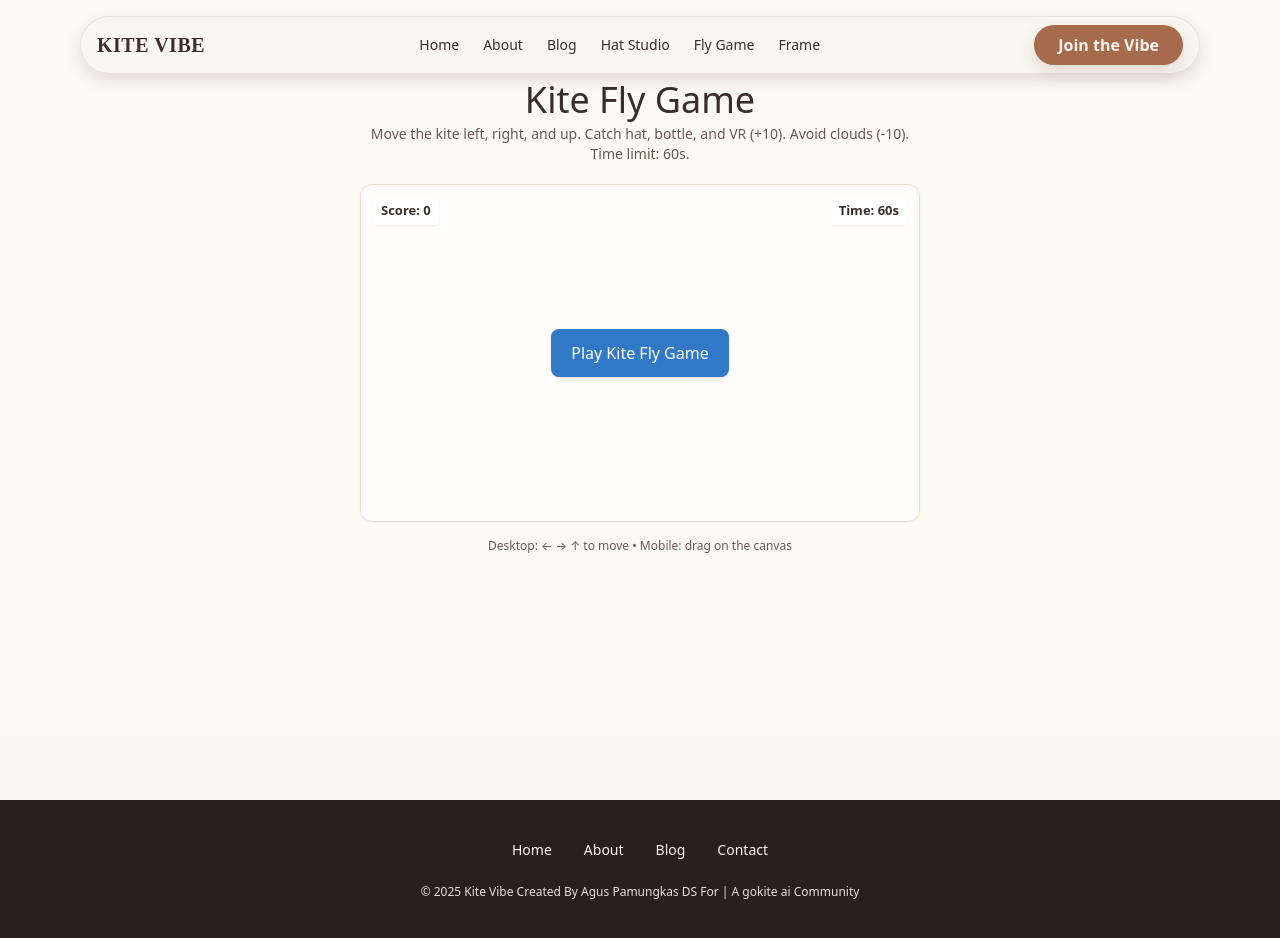
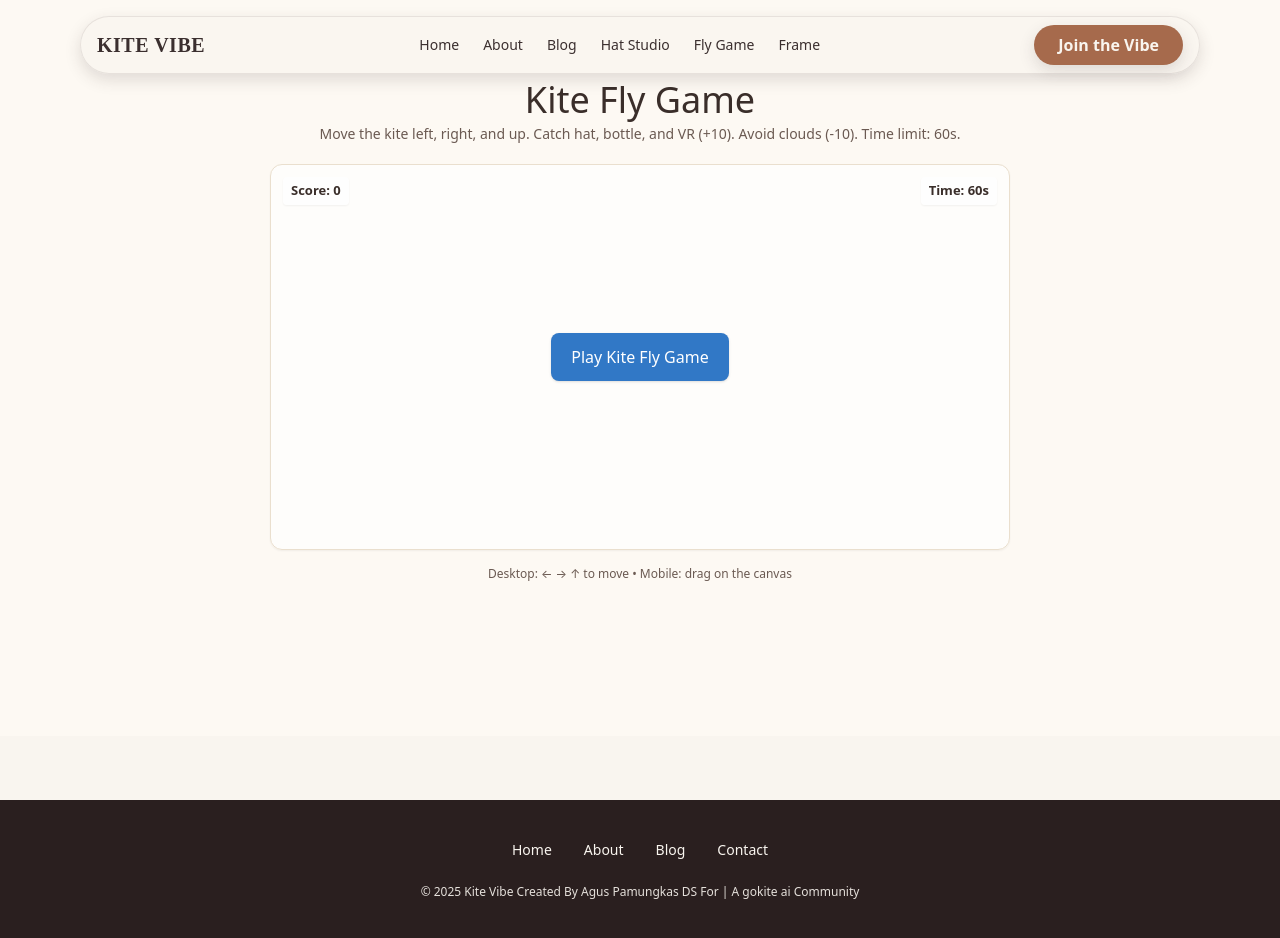
Before and after one commit to apdsdotcom-gif/kitevibe, a Next.js app: page /fly-game in a window 1280 px wide. Built offline with nearby package versions, Linux system fonts and the light colour scheme.

Commit message:
Update page.tsx

```diff
--- a/app/fly-game/page.tsx
+++ b/app/fly-game/page.tsx
@@ -19,8 +19,8 @@ type SpawnedItem = {
 };
 
 const GAME_SECONDS = 60;
-const BASE_WIDTH = 520;
-const BASE_HEIGHT = 320;
+const BASE_WIDTH = 640;
+const BASE_HEIGHT = 360;
 
 const BADGE_THRESHOLDS: Record<BadgeName, number> = {
   "Kite Dreamer": 200,
@@ -100,7 +100,7 @@ export default function KiteFlyGamePage() {
     if (!canvas) return;
     const parent = canvas.parentElement!;
     const parentW = parent.clientWidth;
-    const targetW = Math.min(parentW * 0.95, 520);
+    const targetW = Math.min(parentW * 0.95, 640);
     const targetH = (targetW / BASE_WIDTH) * BASE_HEIGHT;
     const dpr = window.devicePixelRatio || 1;
     dprRef.current = dpr;
@@ -374,7 +374,7 @@ export default function KiteFlyGamePage() {
 
   return (
     <main className="min-h-[calc(100vh-64px)] px-4 pt-20 pb-12 bg-[#FDF9F3]">
-      <div className="mx-auto max-w-[560px]">
+      <div className="mx-auto max-w-[740px]">
         <h1 className="text-center font-playfair text-3xl md:text-4xl text-[#3a2e2a] mb-1">
           Kite Fly Game
         </h1>
```
